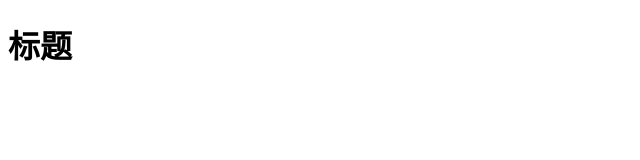
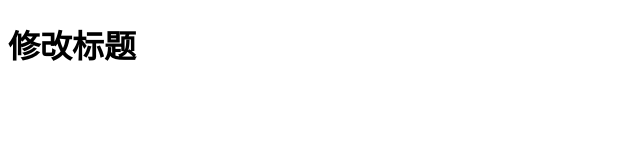
Before and after one commit to kitty2024/2-3-2024, a plain HTML site: page index.html in a window 1280 px wide. Shown: the whole page, without its empty margins (0-640 px from the left). Drawn offline with Linux system fonts and the light colour scheme.

Commit message:
修改 h1 文字

```diff
--- a/index.html
+++ b/index.html
@@ -7,6 +7,6 @@
   <link rel="stylesheet" href="all.css">
 </head>
 <body>
-  <h1>标题</h1>
+  <h1>修改标题</h1>
 </body>
 </html>
```
